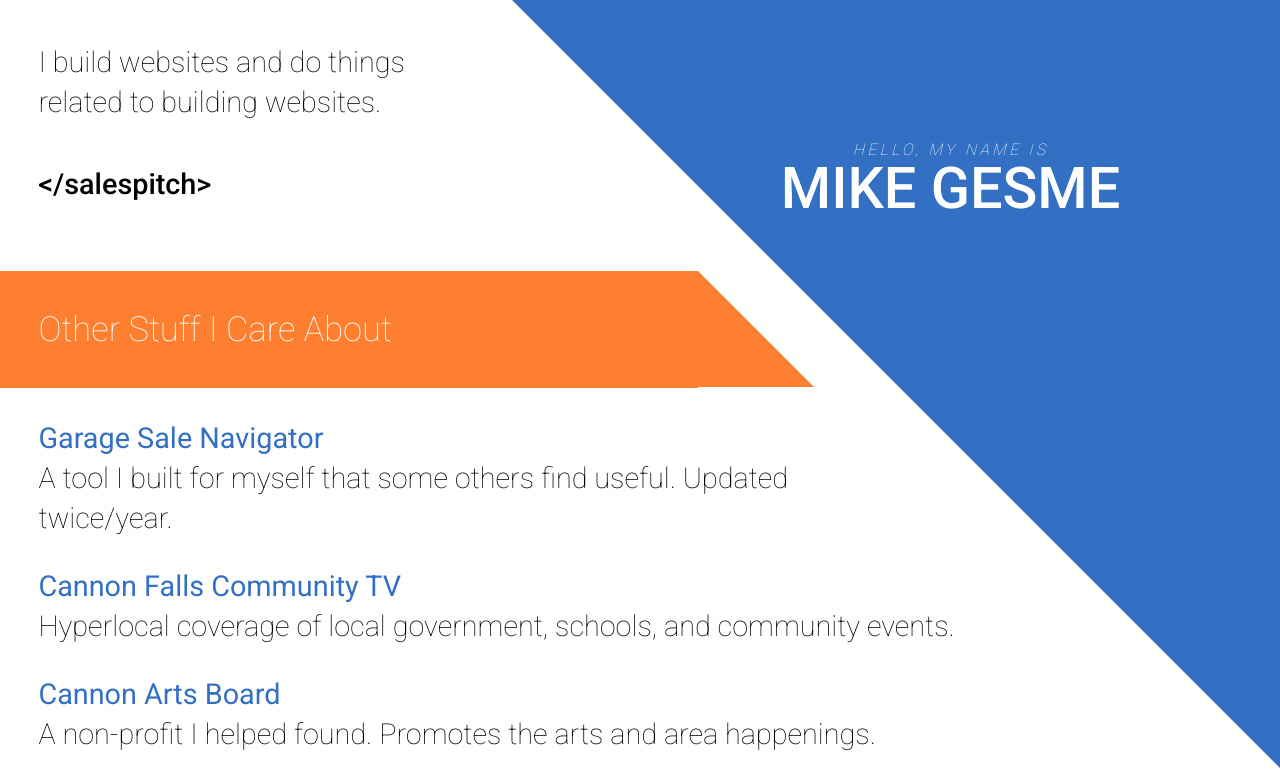
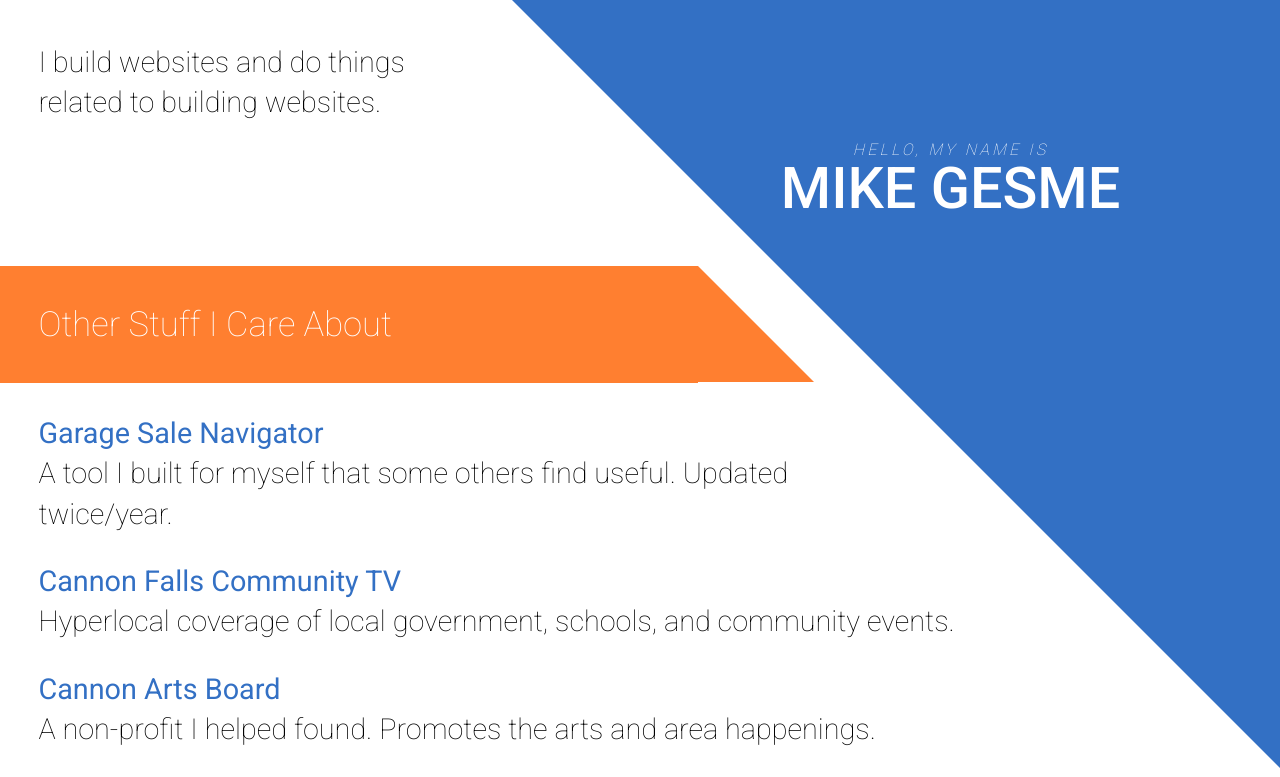
Before and after one commit to mikegesme/mikegesme, a website: page docs/index.html in a window 1280 px wide. Shown: the top 777 px of the page. Drawn offline with Linux system fonts and the light colour scheme.

Commit message:
Update index.html

```diff
--- a/docs/index.html
+++ b/docs/index.html
@@ -19,7 +19,7 @@
 <div class="wrapper">
   <div class="rightedge"></div>
   <p>I build websites and do things related to building websites.</p>
-  <p><code>&#60;&#47;salespitch&#62;</code></p>
+  <!--<p><code>&#60;&#47;salespitch&#62;</code></p>-->
   <section class="otherstuff">
   	<h2><span>Other Stuff I Care About</span></h2>
   	<ul>
```
